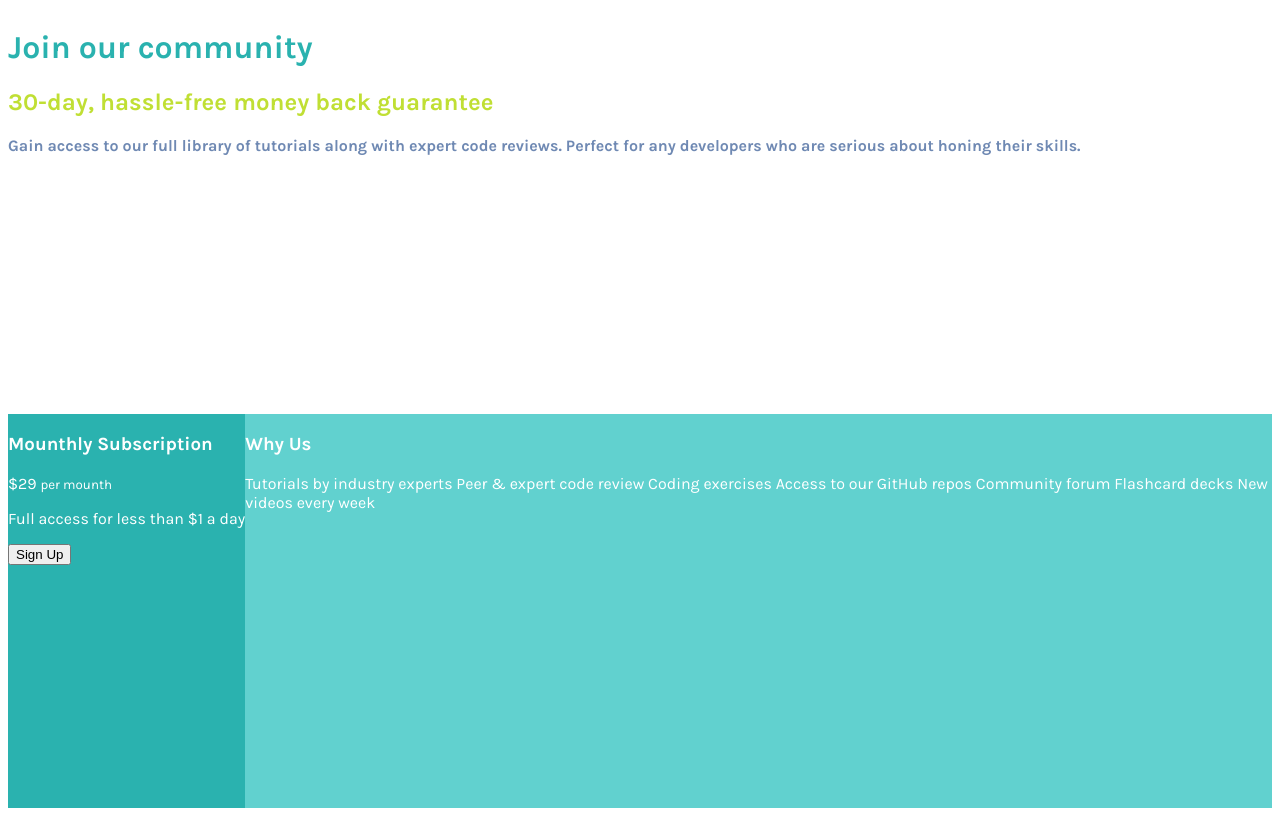
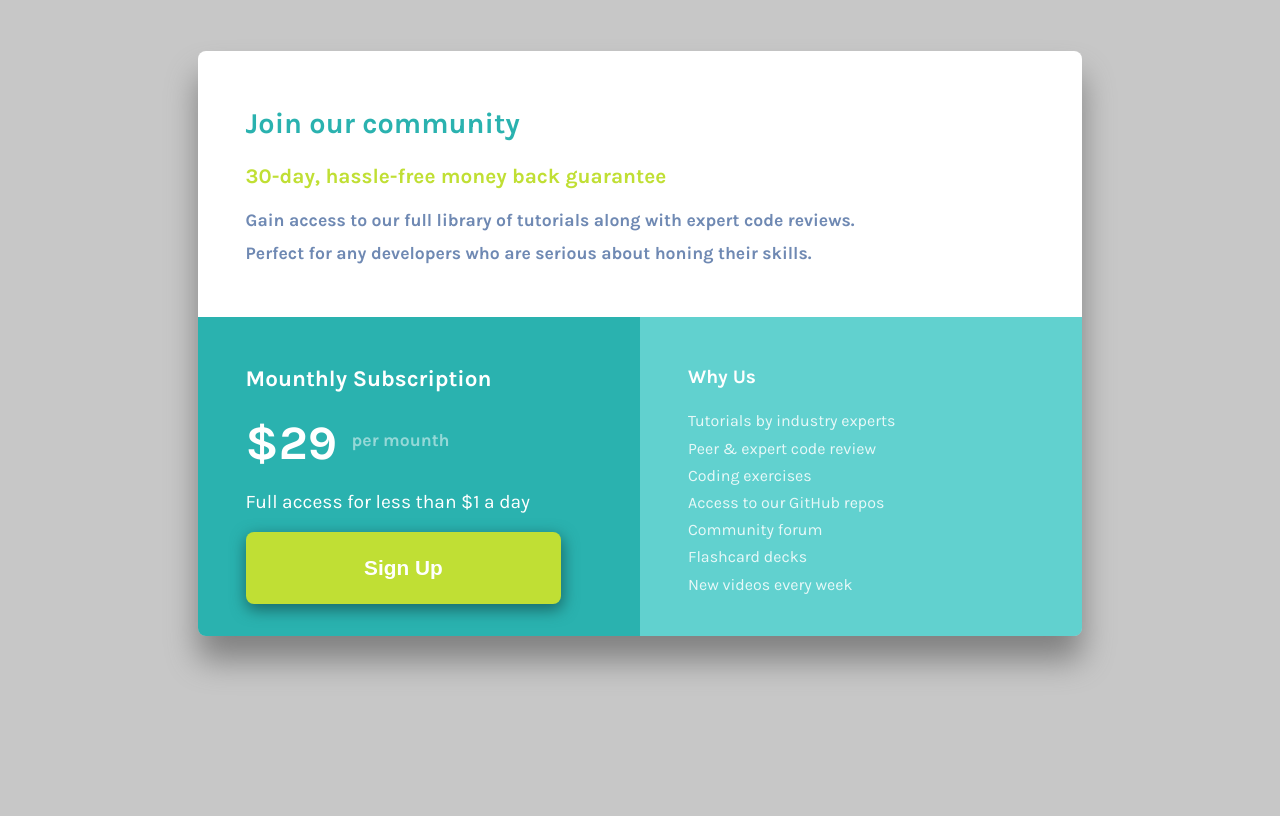
Before and after one commit to Jesse-Snow/Single-price-grid-component, a plain HTML site: page index.html in a window 1280 px wide. Drawn offline with Linux system fonts and the light colour scheme.

Commit message:
Finished Base  Desktop version Missing center the content

```diff
--- a/index.html
+++ b/index.html
@@ -14,33 +14,47 @@
   </style>
 </head>
 <body>
+
+  <div class="container">
+
     <div class="content">
+
+      <div class="content__header">
         <header class="header">
           <h1>Join our community</h1>
           <h2>30-day, hassle-free money back guarantee</h2>
-      <p>Gain access to our full library of tutorials along with expert code reviews.
-        Perfect for any developers who are serious about honing their skills.
-      </p>
+          <p>Gain access to our full library of tutorials along with expert code reviews.</p>
+          <p>Perfect for any developers who are serious about honing their skills.</p>
         </header>
+      </div>
 
+      <div class="content__price">
         <section class="price">
           <h3>Mounthly Subscription</h3>
           <span>$29</span>
           <small>per mounth</small>
           <p>Full access for less than $1 a day</p>
-      <input type="button" value="Sign Up">
+          <button>Sign Up</button>
         </section>
+      </div>
 
+      <div class="content__whyUs">
         <section class="whyUs">
           <h3>Why Us</h3>
-      <p>Tutorials by industry experts
-        Peer &amp; expert code review
-        Coding exercises
-        Access to our GitHub repos
-        Community forum
-        Flashcard decks
-        New videos every week</p>
+          <ul>
+            <li>Tutorials by industry experts</li>
+            <li>Peer &amp; expert code review</li>
+            <li>Coding exercises</li>
+            <li>Access to our GitHub repos</li>
+            <li>Community forum</li>
+            <li>Flashcard decks</li>
+            <li>New videos every week</li>
+          </ul>
         </section>
+      </div>
+
+    </div>
+
   </div>
 
   <!--
--- a/main.css
+++ b/main.css
@@ -14,37 +14,108 @@
   font-size:16px;
   font-family:'Karla', sans-serif;
 }
+body {
+  background-color:rgb(199, 199, 199);
+}
 
+.container {
+  margin:4% 15%;
+  box-shadow:0px 1.5rem 2rem 0px gray;
+  border-radius: 0.5rem;
+}
 .content {
-  height:100vh;
   display:grid;
-  grid-template-columns: auto auto;
+  grid-template-columns: 50% 50%;
   grid-template-rows: auto auto;
+}
+.content > * {
+  padding-left:3rem;
+}
+
+.content__header {
+  background-color:white;
+  grid-column-start: 1;
+  grid-column-end: 3;
+  border-radius: 0.5rem 0.5rem 0 0;
 }
 
 .header {
-  grid-column-start: 1;
-  grid-column-end: 3;
+  margin:3.5rem 0;
 }
 
 .header h1 {
   color:var(--primary-cyan);
+  margin:0;
+  margin-bottom:1.5rem;
+  font-size:1.8rem;
 }
 header h2 {
   color:var(--primary-bright-yellow);
+  font-size:1.3rem;
+  margin-bottom: 1.5rem;
 }
+
 .header p {
   color:var(--neutral-grayish-blue);
   font-weight:700;
+  line-height: 1rem;
+  font-size:1.1rem;
+}
+
+.content__price {
+  background-color: var(--primary-cyan);
+  color:white;
+  border-radius: 0 0 0 0.5rem;
+}
+
+.content__whyUs {
+  background-color: var(--neutral-grayish-true-blue);
+  color:white;
+  border-radius: 0 0 0.5rem 0;
+}
+
+.price,.whyUs {
+  margin-top:3rem;
+  margin-bottom: 2rem;
+}
+.price,.whyUs h3{
+  font-size:1.2rem;
 }
 
 .price {
-  background-color: var(--primary-cyan);
-  color:white;
+  position: relative;
+}
+.price span {
+  font-weight: 700;
+  font-size:3rem;
 }
 
-.whyUs {
-  background-color: var(--neutral-grayish-true-blue);
+.price small {
+  font-weight: 700;
+  font-size:1.1rem;
+  position: absolute;
+  top:65px;
+  left:106px;
+  opacity:0.5;
+}
+
+.price button {
+  background-color:var(--primary-bright-yellow);
+  border:none;
+  outline:none;
+  width:80%;
+  padding:1.5rem 0;
+  border-radius: 0.5rem;
   color:white;
+  font-weight: 700;
+  font-size:1.3rem;
+  box-shadow: 1px 5px 15px 1px hsl(179, 61%, 26%);
+  cursor:pointer;
 }
-/* back to code */
+
+.whyUs ul{
+  list-style-type: none;
+  padding:0;
+  line-height: 1.7rem;
+  opacity:0.85;
+}
```
Lines whose indentation alone changed are shown as unchanged.
